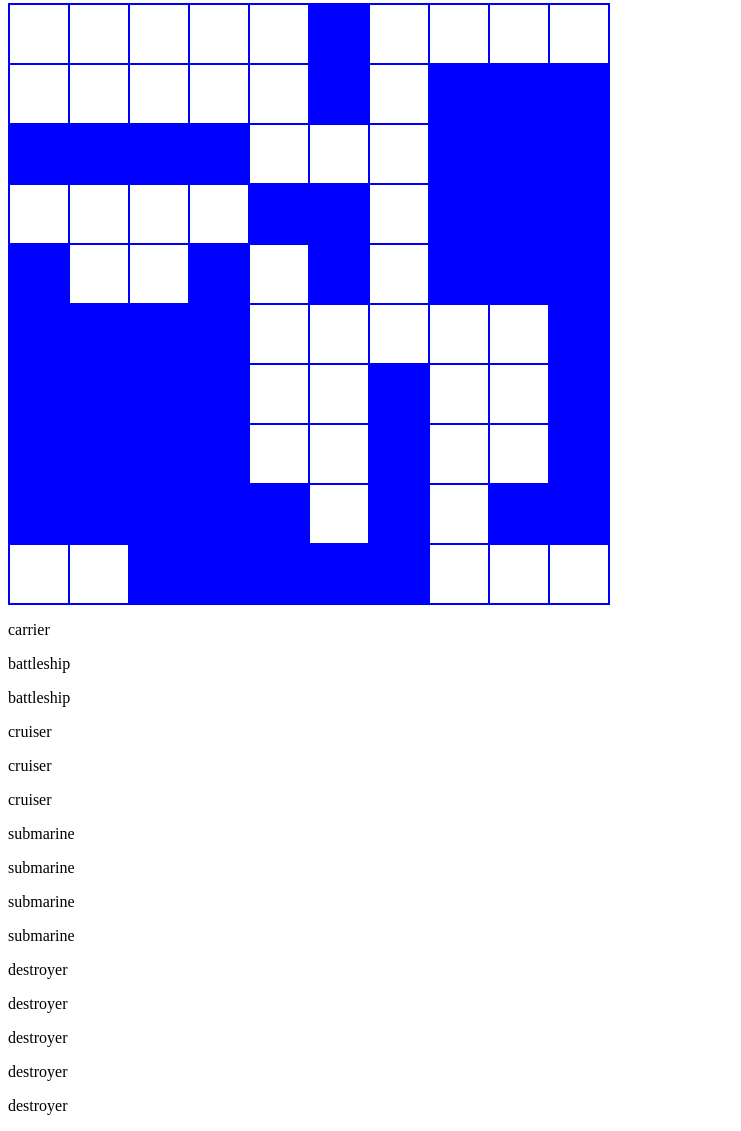
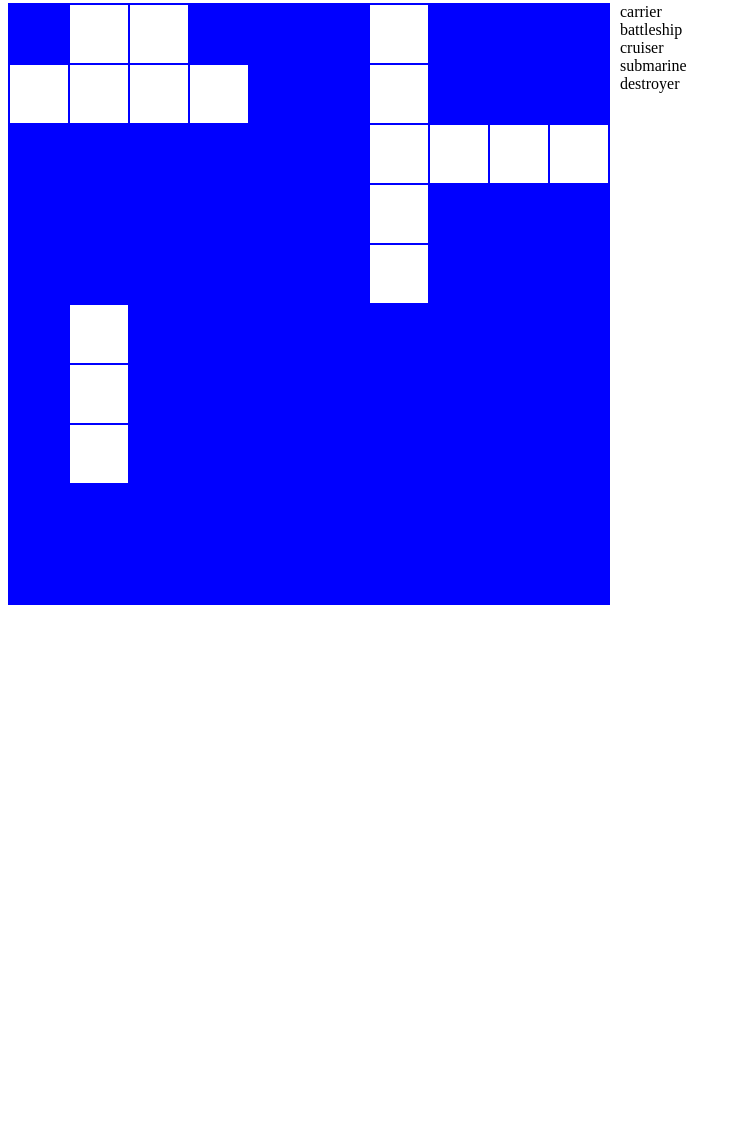
Before and after one commit to JamesSwatton/battleship, a website: page index.html in a window 1280 px wide. Shown: the part 77-1208 px from the top of the page, without its empty margins (0-741 px from the left). After the commit the page ends 800 px from the top, so only its background shows below. Drawn offline with Linux system fonts and the light colour scheme.

Commit message:
add game-container layout

```diff
--- a/gameView.js
+++ b/gameView.js
@@ -18,9 +18,12 @@ const gameView = {
     renderShipList(ships) {
         for (ship in ships) {
             const enemyShipList = document.getElementById('enemy-ship-list');
-            const shipText = document.createElement('p');
+            const shipText = document.createElement('div');
+            shipText.className = 'ship-item';
+            shipText.id = ship;
             shipText.textContent = ships[ship].type;
             enemyShipList.appendChild(shipText);
+            enemyShipList.appendChild(document.createElement('br'));
         }
     }
 
--- a/index.html
+++ b/index.html
@@ -7,8 +7,10 @@
 </head>
 <body>
     <h1>BATTLESHIP</h1>
-    <div id="board"></div>
-    <div id="enemy-ship-list"></div>
+    <div id="game-container">
+        <div id="board"></div>
+        <div id="enemy-ship-list"></div>
+    </div>
     <script src="./gameView.js"></script>
     <script src="./main.js"></script>
 </body>
--- a/main.js
+++ b/main.js
@@ -10,26 +10,11 @@ function createBoard() {
 };
 
 const ships = {
-    c1: {type: 'carrier', size: 5, hits: 0},
-    b1: {type: 'battleship', size: 4, hits: 0},
-    b2: {type: 'battleship', size: 4, hits: 0},
-    cr1: {type: 'cruiser', size: 4, hits: 0},
-    cr2: {type: 'cruiser', size: 4, hits: 0},
-    cr3: {type: 'cruiser', size: 4, hits: 0},
-    s1: {type: 'submarine', size: 3, hits: 0},
-    s2: {type: 'submarine', size: 3, hits: 0},
-    s3: {type: 'submarine', size: 3, hits: 0},
-    s4: {type: 'submarine', size: 3, hits: 0},
-    d1: {type: 'destroyer', size: 2, hits: 0},
-    d2: {type: 'destroyer', size: 2, hits: 0},
-    d3: {type: 'destroyer', size: 2, hits: 0},
-    d4: {type: 'destroyer', size: 2, hits: 0},
-    d5: {type: 'destroyer', size: 2, hits: 0},
-    // {type: 'carrier', size: 5, num: 1},
-    // {type: 'battleship', size: 4, num: 2},
-    // {type: 'cruiser', size: 3, num: 3},
-    // {type: 'submarine', size: 3, num: 4},
-    // {type: 'destroyer', size: 2, num: 5},
+    c: {type: 'carrier', size: 5, hits: 0},
+    b: {type: 'battleship', size: 4, hits: 0},
+    cr: {type: 'cruiser', size: 3, hits: 0},
+    s: {type: 'submarine', size: 3, hits: 0},
+    d: {type: 'destroyer', size: 2, hits: 0},
 };
 
 const horVert = [
@@ -106,8 +91,11 @@ function placeShips() {
     }
 }
 
-function checkForSunk() {
-
+function checkForSunk(ship) {
+        if (ships[ship].hits === ships[ship].size) {
+            console.log(`you sunk a ${ships[ship].type}!`)
+            return true;
+        }
 }
 
 // determine whether player has made a hit
@@ -123,6 +111,11 @@ document.getElementById('board').addEventListener('click', event => {
         board[x][y] = "X"
         gridElement.classList.add('hit');
 
+        if (checkForSunk(ship)) {
+            document.querySelector(`#${ship}`).style.backgroundColor = 'black';
+            document.querySelector(`#${ship}`).style.color = 'white';
+        }
+
         console.log(ships);
     }
 })
--- a/style.css
+++ b/style.css
@@ -1,3 +1,18 @@
+#enemy-ship-list {
+    height: 600px;
+    margin-left: 10px;
+}
+
+#game-container {
+    display: flex;
+    /* height: 600px; */
+    /* display: inline-block; */
+}
+
+.ship-item {
+    display: inline;
+}
+
 #board {
     width: 600px;
     height: 600px;
```
